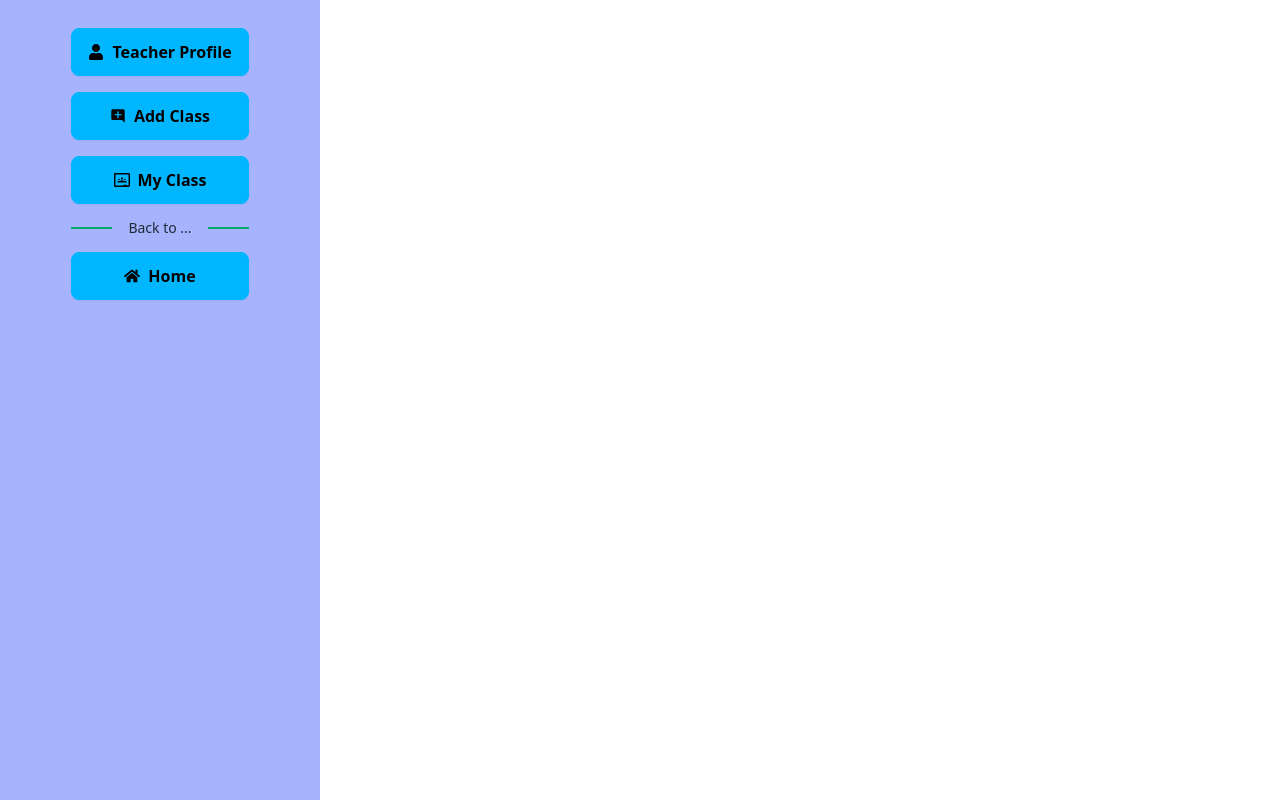
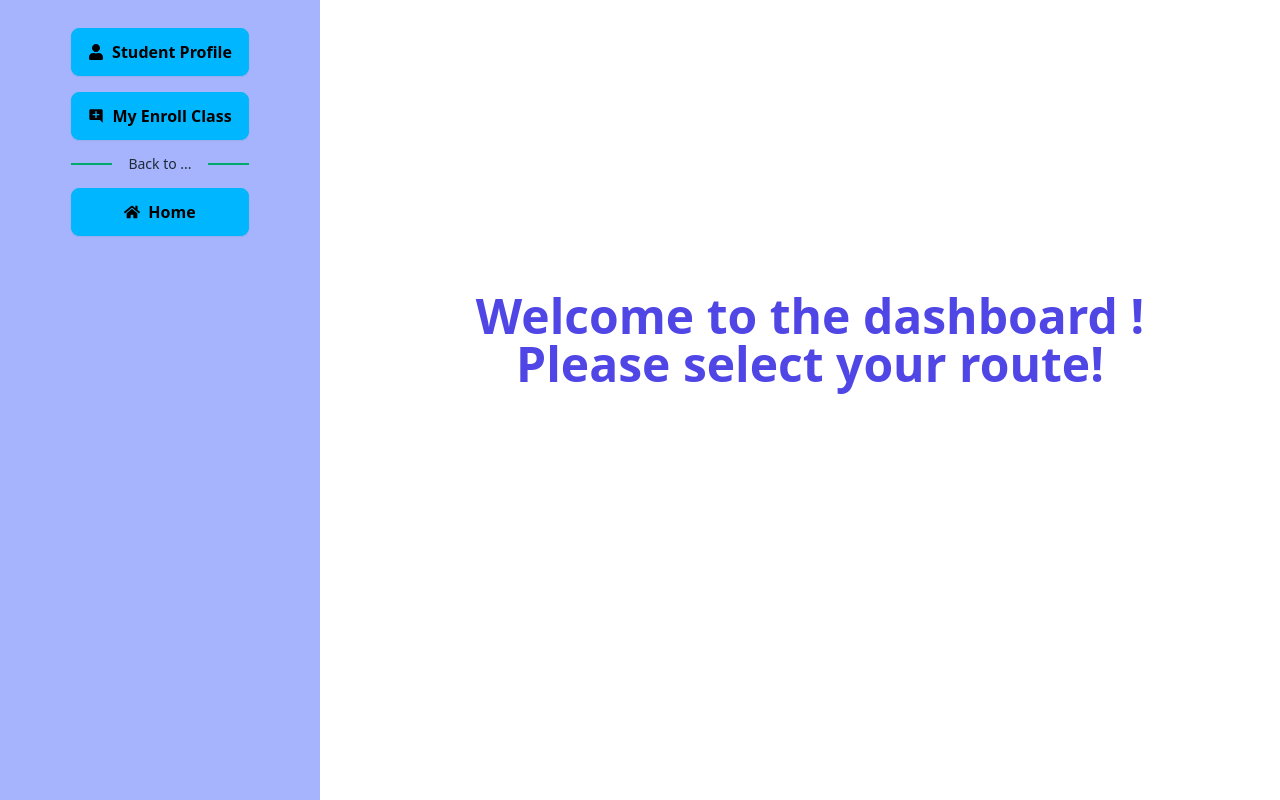
Before and after one commit to MosaddekHossen/CyberHub-client, a React (Vite) app: page /dashboard in a window 1280 px wide. Built offline with nearby package versions, Linux system fonts and the light colour scheme; no server answers; sample sign-in values are in the browser's storage.

Commit message:
Dashboard route setup

```diff
--- a/src/Layout/Dashboard.jsx
+++ b/src/Layout/Dashboard.jsx
@@ -7,6 +7,7 @@ import useAdmin from "../Hooks/useAdmin";
 const Dashboard = () => {
     // TODO: get isAdmin value from the database
     const [isAdmin] = useAdmin();
+    const isTeacher = false;
 
     return (
         <div className="flex flex-col md:flex-row max-w-screen-xl mx-auto">
@@ -14,16 +15,18 @@ const Dashboard = () => {
             <div className="md:w-72 lg:w-80 w-full pb-10 md:pb-0 max-h-full md:min-h-screen bg-indigo-300">
                 <ul className="menu space-y-4 mt-5 grid justify-center">
                     {
-                        isAdmin ? <>
+                        isAdmin ? (
+                            <>
                                 <NavLink className={({ isActive }) => isActive ? "btn btn-primary text-[16px] font-semibold" : "btn btn-info text-[16px] font-semibold"}
                                     to={'/dashboard/adminProfile'}><FaUser />Admin Profile</NavLink>
                                 <NavLink className={({ isActive }) => isActive ? "btn btn-primary text-[16px] font-semibold" : "btn btn-info text-[16px] font-semibold"}
                                     to={'/dashboard/teacherRequest'}><FaRegQuestionCircle />Teacher Request</NavLink>
                                 <NavLink className={({ isActive }) => isActive ? "btn btn-primary text-[16px] font-semibold" : "btn btn-info text-[16px] font-semibold"}
-                                to={'/dashboard/allClasses'}><FaClipboard />All Classes</NavLink>
+                                    to={'/dashboard/adminAllClasses'}><FaClipboard />All Classes</NavLink>
                                 <NavLink className={({ isActive }) => isActive ? "btn btn-primary text-[16px] font-semibold" : "btn btn-info text-[16px] font-semibold"}
                                     to={'/dashboard/users'}><SiGoogleclassroom />Users</NavLink>
-                        </> :
+                            </>
+                        ) : isTeacher ? (
                             <>
                                 <NavLink className={({ isActive }) => isActive ? "btn btn-primary text-[16px] font-semibold" : "btn btn-info text-[16px] font-semibold"}
                                     to={'/dashboard/teacherProfile'}><FaUser />Teacher Profile</NavLink>
@@ -32,6 +35,14 @@ const Dashboard = () => {
                                 <NavLink className={({ isActive }) => isActive ? "btn btn-primary text-[16px] font-semibold" : "btn btn-info text-[16px] font-semibold"}
                                     to={'/dashboard/myClass'}><SiGoogleclassroom />My Class</NavLink>
                             </>
+                        ) : (
+                            <>
+                                <NavLink className={({ isActive }) => isActive ? "btn btn-primary text-[16px] font-semibold" : "btn btn-info text-[16px] font-semibold"}
+                                    to={'/dashboard/studentProfile'}><FaUser />Student Profile</NavLink>
+                                <NavLink className={({ isActive }) => isActive ? "btn btn-primary text-[16px] font-semibold" : "btn btn-info text-[16px] font-semibold"}
+                                    to={'/dashboard/myEnrollClass'}><MdAddComment />My Enroll Class</NavLink>
+                            </>
+                        )
                     }
                     {/* Shared nav link */}
                     <div className="divider divider-success">Back to ...</div>
--- /dev/null
+++ b/src/pages/Dashboard/Admin/AdminAllClasses.jsx
@@ -0,0 +1,14 @@
+
+const AdminAllClasses = () => {
+    return (
+        <div>
+            <div className="flex justify-center items-center h-[75vh]">
+                <div className="text-center">
+                    <h1 className="text-5xl font-bold">No Class Available !</h1>
+                </div>
+            </div>
+        </div>
+    );
+};
+
+export default AdminAllClasses;
--- /dev/null
+++ b/src/pages/Dashboard/Admin/TeacherRequest.jsx
@@ -0,0 +1,14 @@
+
+const TeacherRequest = () => {
+    return (
+        <div>
+            <div className="flex justify-center items-center h-[50vh]">
+                <div className="text-center">
+                    <h1 className="text-5xl font-bold">Unavailable Request !</h1>
+                </div>
+            </div>
+        </div>
+    );
+};
+
+export default TeacherRequest;
--- /dev/null
+++ b/src/pages/Dashboard/Dashboard/IntroDashboard.jsx
@@ -0,0 +1,14 @@
+
+const IntroDashboard = () => {
+    return (
+        <div>
+            <div className="flex justify-center items-center h-[75vh]">
+                <div className="text-center">
+                    <h1 className="md:text-5xl text-3xl text-indigo-600 font-bold">Welcome to the dashboard ! <br />Please select your route!</h1>
+                </div>
+            </div>
+        </div>
+    );
+};
+
+export default IntroDashboard;
--- /dev/null
+++ b/src/pages/Dashboard/Student/MyEnrollClass.jsx
@@ -0,0 +1,14 @@
+
+const MyEnrollClass = () => {
+    return (
+        <div>
+            <div className="flex justify-center items-center h-[50vh]">
+                <div className="text-center">
+                    <h1 className="text-5xl font-bold">No Class Available !</h1>
+                </div>
+            </div>
+        </div>
+    );
+};
+
+export default MyEnrollClass;
--- a/src/pages/Shared/NavBar/NavBar.jsx
+++ b/src/pages/Shared/NavBar/NavBar.jsx
@@ -32,7 +32,7 @@ const Header = () => {
                 Teaching
             </NavLink>
 
-            <NavLink to={'/dashboard/adminProfile'}
+            <NavLink to={'/dashboard'}
                 className={({ isActive }) => isActive ? "btn btn-primary text-[16px] font-semibold" : "btn btn-info text-[16px] font-semibold"}                        >
                 Dashboard
             </NavLink>
@@ -128,7 +128,7 @@ const Header = () => {
                         <div className='absolute rounded-xl shadow-md w-[40vw] p-2 md:p-2 lg:w-[10vw] mr-2 md:w-[20vw] bg-white right-0 top-20'>
                             <div className='flex flex-col justify-center items-center'>
                                 <h3 className="font-bold text-center text-green-500 cursor-not-allowed">{user?.displayName}</h3>
-                                <Link to={'/dashboard/adminProfile'}>
+                                <Link to={'/dashboard'}>
                                     <button className="btn btn-ghost mt-2 text-[16px] font-bold bg-gray-500 text-white hover:text-slate-600">Dashboard</button>
                                 </Link>
                                 <button onClick={handleLogout} className="lg:px-5 px-3 mt-2 hover:bg-gray-500 text-white lg:mt-3 rounded-lg text-[16px] font-bold py-3  bg-[#a433aa]">Login Out</button>
--- /dev/null
+++ b/src/pages/Teaching/Teaching/AddClass.jsx
@@ -0,0 +1,14 @@
+
+const AddClass = () => {
+    return (
+        <div>
+            <div className="flex justify-center items-center h-[75vh]">
+                <div className="text-center">
+                    <h1 className="text-5xl font-bold">No Class Available !</h1>
+                </div>
+            </div>
+        </div>
+    );
+};
+
+export default AddClass;
--- /dev/null
+++ b/src/pages/Teaching/Teaching/MyClass.jsx
@@ -0,0 +1,14 @@
+
+const MyClass = () => {
+    return (
+        <div>
+            <div className="flex justify-center items-center h-[75vh]">
+                <div className="text-center">
+                    <h1 className="text-5xl font-bold">No Class Available !</h1>
+                </div>
+            </div>
+        </div>
+    );
+};
+
+export default MyClass;
```
Also changed, not shown: src/Routes/Routes.jsx (+36 -5 lines). Lines whose indentation alone changed are shown as unchanged.
